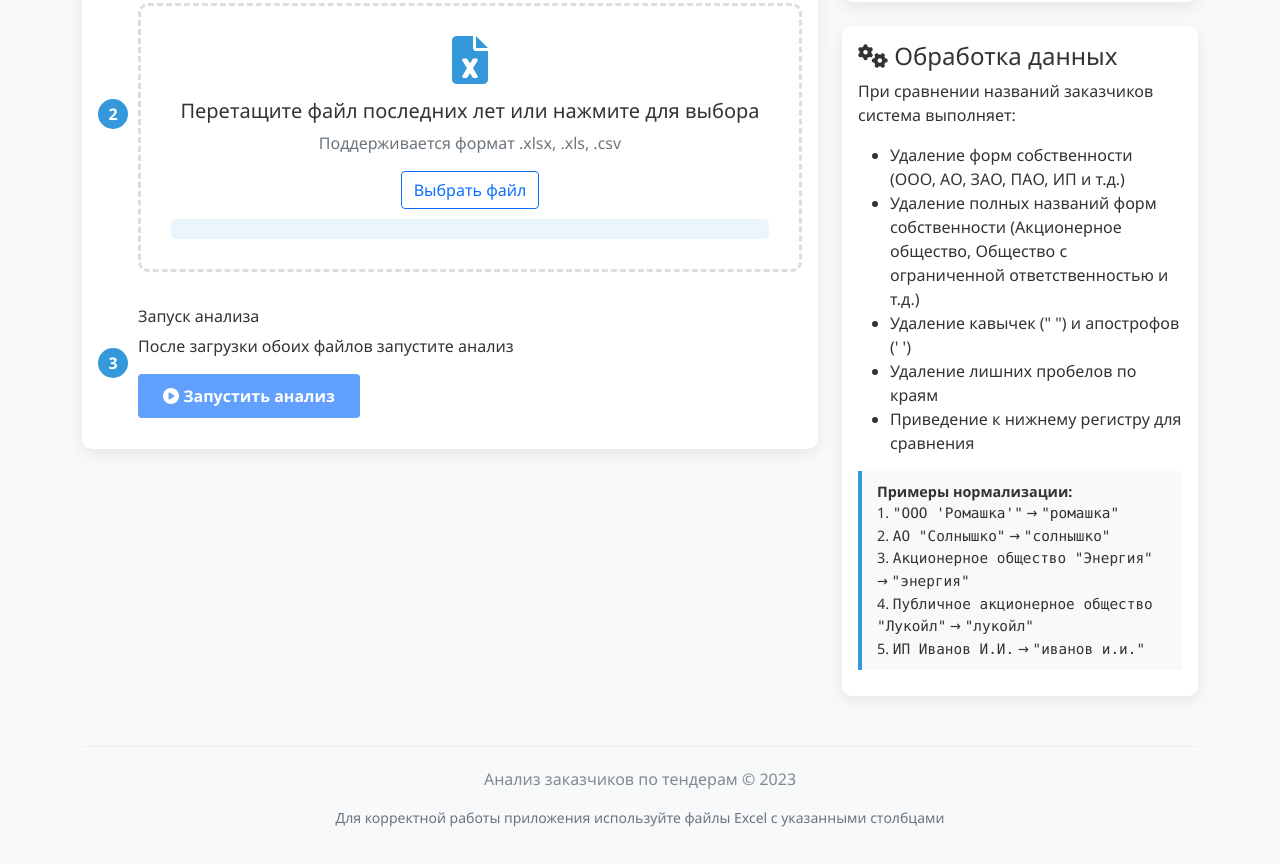
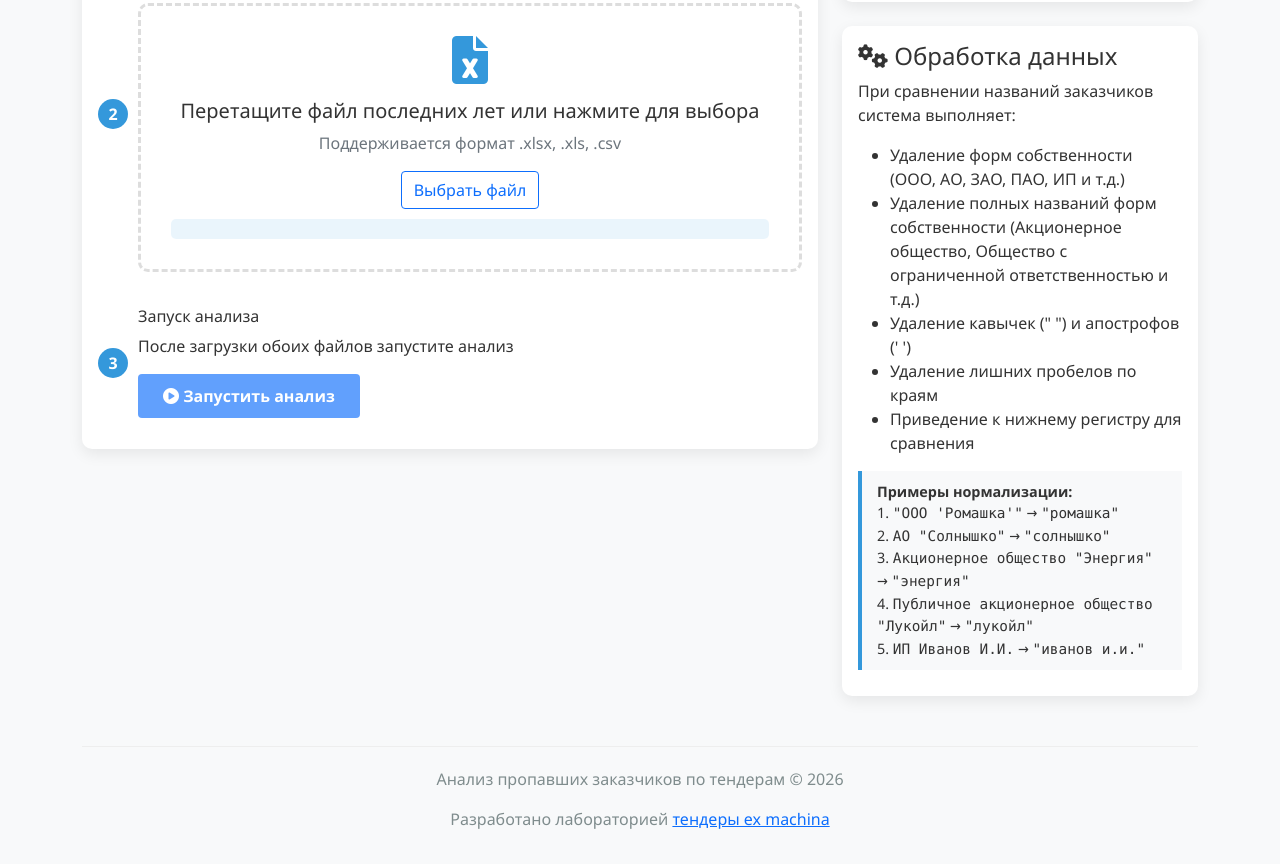
Before and after one commit to ALBERT-tech/analyze_complex, a plain HTML site: page index.html in a window 1280 px wide. Shown: the part 750-1614 px from the top of the page. Drawn offline with nearby package versions, Linux system fonts and the light colour scheme.

Commit message:
Update index.html

```diff
--- a/index.html
+++ b/index.html
@@ -3,7 +3,7 @@
 <head>
     <meta charset="UTF-8">
     <meta name="viewport" content="width=device-width, initial-scale=1.0">
-    <title>Анализ заказчиков по тендерам</title>
+    <title>Анализ пропавших заказчиков по тендерам</title>
     <link href="https://cdn.jsdelivr.net/npm/bootstrap@5.1.3/dist/css/bootstrap.min.css" rel="stylesheet">
     <link rel="stylesheet" href="https://cdnjs.cloudflare.com/ajax/libs/font-awesome/6.0.0-beta3/css/all.min.css">
     <script src="https://unpkg.com/xlsx/dist/xlsx.full.min.js"></script>
@@ -200,7 +200,7 @@
 <body>
     <div class="header">
         <div class="container">
-            <h1><i class="fas fa-chart-line"></i> Анализ заказчиков по тендерам</h1>
+            <h1><i class="fas fa-chart-line"></i> Анализ пропавших заказчиков по тендерам</h1>
             <p class="lead">Сравнение заказчиков прошлого периода с последними годами</p>
         </div>
     </div>
@@ -367,8 +367,11 @@
         </div>
 
         <footer class="text-center">
-            <p>Анализ заказчиков по тендерам &copy; 2023</p>
-            <p class="text-muted small">Для корректной работы приложения используйте файлы Excel с указанными столбцами</p>
+            <p>Анализ пропавших заказчиков по тендерам &copy; 2026</p>
+          Разработано лабораторией
+  <a href="https://t.me/tickettotender" target="_blank" rel="noopener noreferrer">
+    тендеры ex machina
+  </a>
         </footer>
     </div>
 
```
